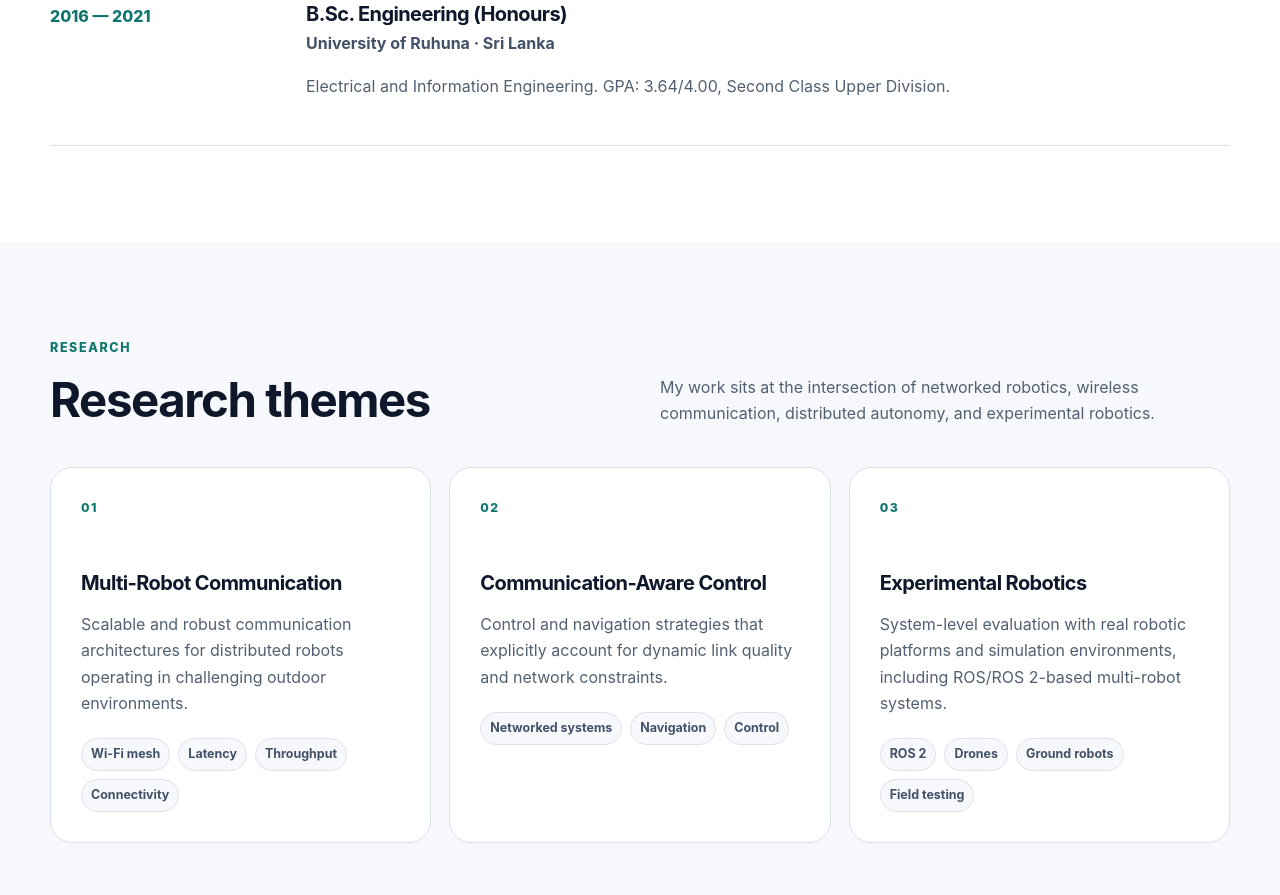
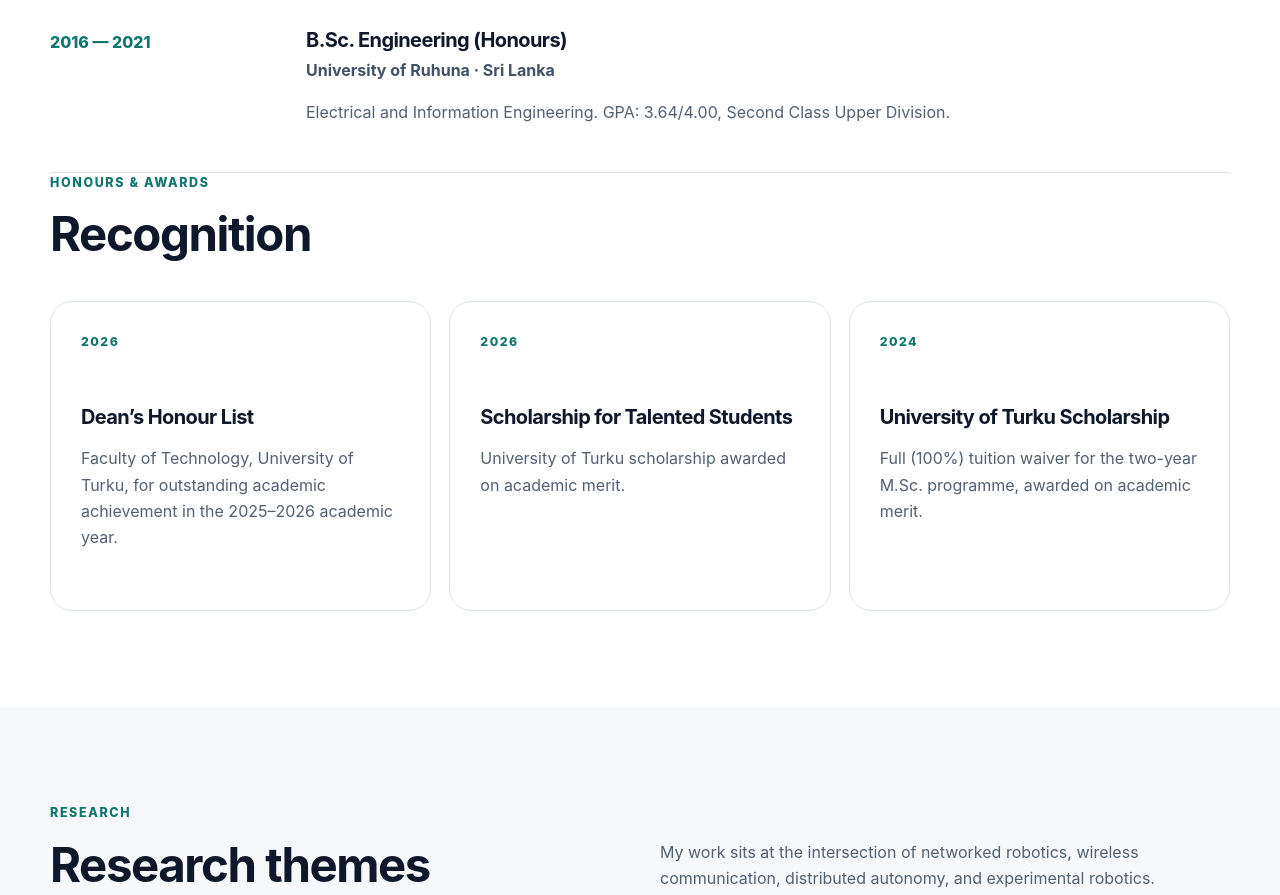
Before and after one commit to rivimal/rivimal.github.io, a plain HTML site: page index.html in a window 1280 px wide. Shown: the part 1969-2864 px from the top of the page. Drawn offline with Linux system fonts and the light colour scheme.

Commit message:
Add Dean's Honour List and awards; fix ASCC author list

```diff
--- a/index.html
+++ b/index.html
@@ -120,7 +120,8 @@
           </p>
           <p>
             Major in Robotics and Autonomous Systems with a minor in
-            Machine Learning. Overall grade: 5.00/5.00.
+            Machine Learning. Overall grade: 5.00/5.00. Faculty of Technology
+            Dean’s Honour List, 2025–2026.
           </p>
           <p>
             <strong>Master's thesis:</strong> Scalable Wi-Fi Mesh Architectures
@@ -143,6 +144,30 @@
         </div>
       </div>
 
+    </div>
+
+    <div class="section-heading awards-heading" id="awards">
+      <div>
+        <p class="eyebrow">Honours &amp; awards</p>
+        <h2>Recognition</h2>
+      </div>
+    </div>
+    <div class="card-grid three">
+      <article class="card">
+        <span class="card-number">2026</span>
+        <h3>Dean’s Honour List</h3>
+        <p>Faculty of Technology, University of Turku, for outstanding academic achievement in the 2025–2026 academic year.</p>
+      </article>
+      <article class="card">
+        <span class="card-number">2026</span>
+        <h3>Scholarship for Talented Students</h3>
+        <p>University of Turku scholarship awarded on academic merit.</p>
+      </article>
+      <article class="card">
+        <span class="card-number">2024</span>
+        <h3>University of Turku Scholarship</h3>
+        <p>Full (100%) tuition waiver for the two-year M.Sc. programme, awarded on academic merit.</p>
+      </article>
     </div>
   </div>
 </section>
@@ -205,7 +230,7 @@
             <div class="pub-year">2026</div>
             <div>
               <h3>Review on Scalable Wi-Fi Mesh Architectures for Robust Multi-Robot Communication in Riverine Monitoring</h3>
-              <p><strong>C. R. Liyanage</strong>, W. S. Atman, and T. Westerlund</p>
+              <p><strong>C. Liyanage</strong>, M. W. S. Atman, V. Kankare, P. Alho, and T. Westerlund</p>
               <p class="muted">The 15th Asian Control Conference (ASCC), Bali, Indonesia, 2026.</p>
               <a class="text-link" href="https://doi.org/10.1109/ASCC70886.2026.11702177" target="_blank" rel="noreferrer">DOI ↗</a>
             </div>
```
